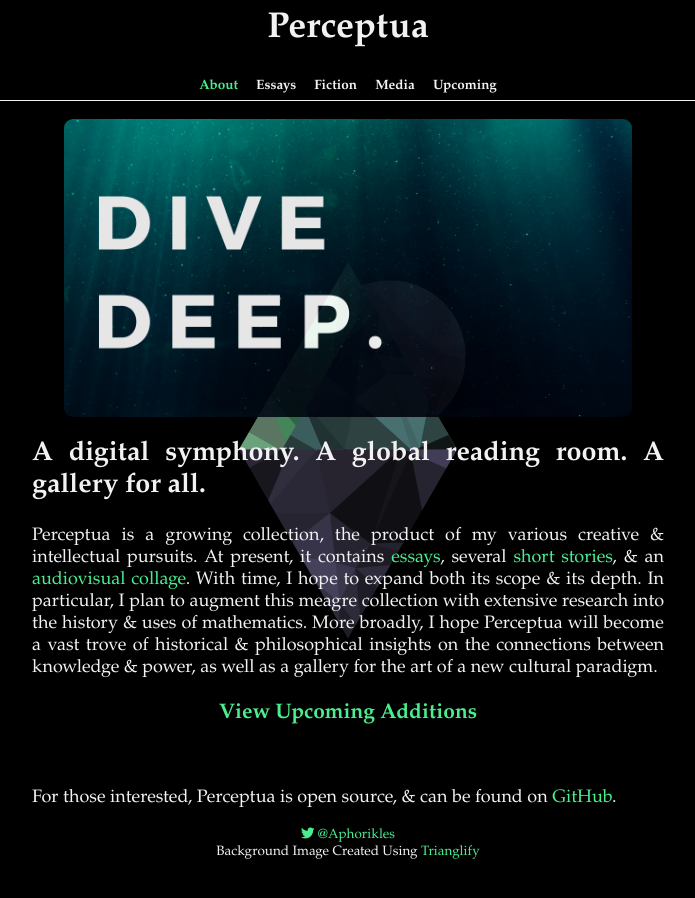
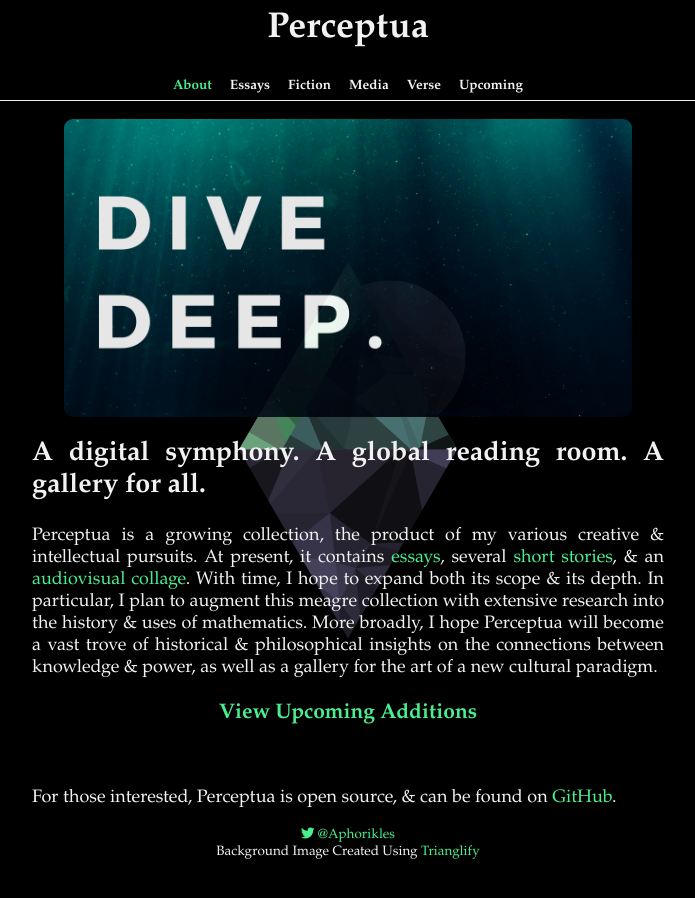
Before and after one commit to Perceptua/perceptua, a Jekyll site: the page index.html, which Jekyll copies as it is, in a window 1280 px wide. Shown: the whole page, without its empty margins (292-987 px from the left). Built offline with Jekyll 4.4.1, drawn with Linux system fonts in a browser that asks for light colours; comment, search, counter and statistics services are not loaded.

Commit message:
add verse tab

```diff
--- a/index.html
+++ b/index.html
@@ -68,6 +68,7 @@
         <a class="nav-item" id="essays" href="#/{{ 'essays' }}/all">Essays</a>
         <a class="nav-item" id="fiction" href="#/{{ 'fiction' }}/all">Fiction</a>
         <a class="nav-item" id="media" href="#/{{ 'media' }}/all">Media</a>
+        <a class="nav-item" id="verse" href="#/{{ 'verse' }}/all">Verse</a>
         <a class="nav-item" id="upcoming" href="#/{{ 'upcoming' }}/all">Upcoming</a>
       </div>
     </header>
```
